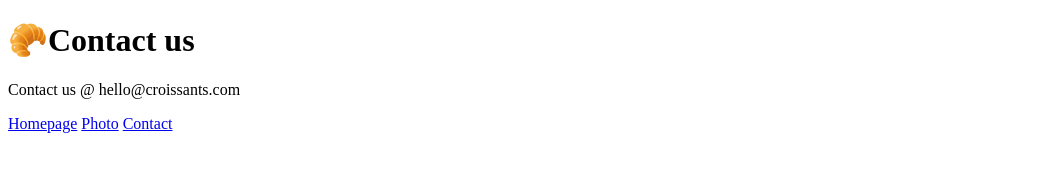
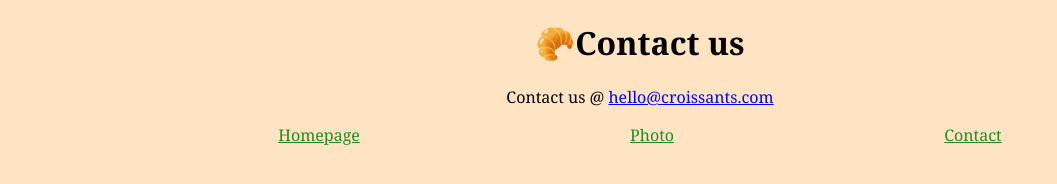
Before and after one commit to Roobsk91/Croissant, a plain HTML site: page contact.html in a window 1280 px wide. Shown: the whole page, without its empty margins (0-1057 px from the left). Drawn offline with Linux system fonts and the light colour scheme.

Commit message:
UPdated styling via CSS

```diff
--- a/contact.html
+++ b/contact.html
@@ -4,13 +4,14 @@
 <head>
     <meta charset="UTF-8">
     <meta name="viewport" content="width=device-width, initial-scale=1.0">
+    <link rel="stylesheet" href="style/style.css">
     <title>🥐Croissant - Contact us</title>
 </head>
 
 <body>
     <h1>🥐Contact us</h1>
     <p>
-        Contact us @ hello@croissants.com
+        Contact us @ <span class="email">hello@croissants.com</span>
     </p>
     <footer>
         <a href="/index.html">Homepage</a>
--- /dev/null
+++ b/style/style.css
@@ -0,0 +1,25 @@
+body {
+    background-color: bisque;
+    font-family: Georgia, 'Times New Roman', Times, serif;
+    text-align: center;
+}
+
+footer {
+    display: flex;
+    justify-content: space-evenly;
+}
+
+a {
+    color: forestgreen;
+}
+
+.croissants {
+    max-width: 100%;
+    border-radius: 20px;
+    padding-bottom: 15px;
+}
+
+.email {
+    text-decoration: underline;
+    color: blue;
+}
```
Also changed, not shown: index.html (+1 -0 lines), photo.html (+2 -1 lines).
